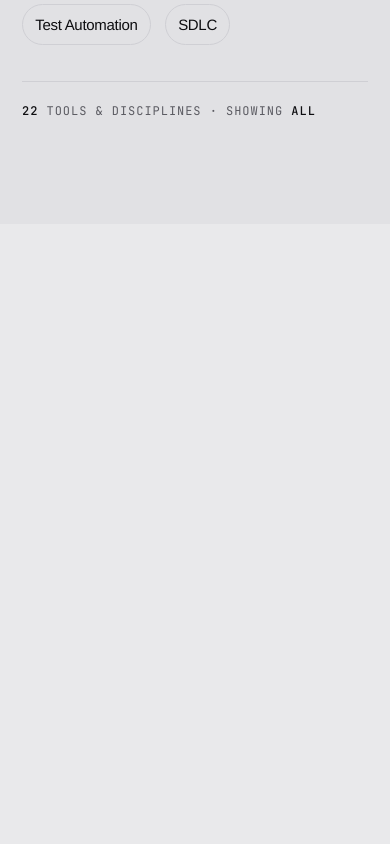
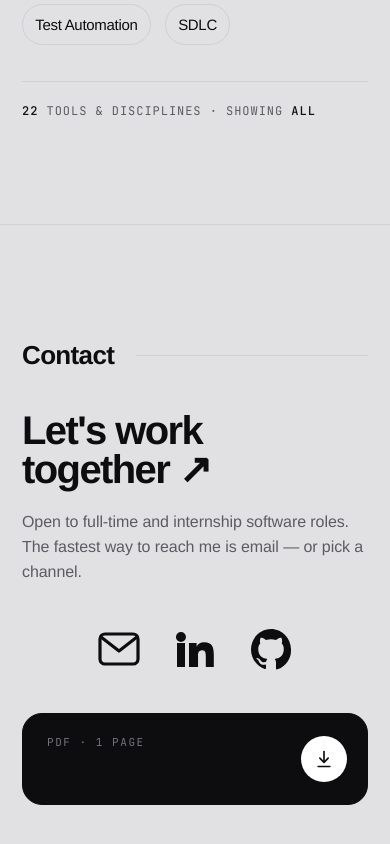
Before and after one commit to PsymonSezArcedera/psarcedera, a Next.js app: page / in a window 390 px wide. Shown: the part 6170-7014 px from the top of the page. Before the commit the page ends 6394 px from the top, so only its background shows below. Built offline with nearby package versions, Linux system fonts and the light colour scheme.

Commit message:
feat: add contact section
"Let's work together" mailto link with arrow tween, social row (Email,
LinkedIn, GitHub — Facebook dropped since no URL was provided), and a
resume download pill with a sheen sweep on hover. Links point at the
real LinkedIn and GitHub profiles.

```diff
--- a/app/page.tsx
+++ b/app/page.tsx
@@ -1,5 +1,6 @@
 import { About } from "@/components/About";
 import { Awards } from "@/components/Awards";
+import { Contact } from "@/components/Contact";
 import { Experience } from "@/components/Experience";
 import { Hero } from "@/components/Hero";
 import { Navbar } from "@/components/Navbar";
@@ -17,6 +18,7 @@ export default function Home() {
         <Awards />
         <Projects />
         <Skills />
+        <Contact />
       </main>
     </>
   );
--- /dev/null
+++ b/components/Contact.tsx
@@ -0,0 +1,153 @@
+import Link from "next/link";
+import { Reveal } from "@/components/Reveal";
+import { SectionHeader } from "@/components/SectionHeader";
+
+const EMAIL = "psarcedera@gmail.com";
+const LINKEDIN = "https://www.linkedin.com/in/psymonsezarcedera/";
+const GITHUB = "https://github.com/PsymonSezArcedera";
+
+function MailIcon() {
+  return (
+    <svg
+      viewBox="0 0 24 24"
+      fill="none"
+      stroke="currentColor"
+      strokeWidth="1.6"
+      strokeLinecap="round"
+      strokeLinejoin="round"
+      className="h-14 w-14 max-[860px]:h-12 max-[860px]:w-12"
+    >
+      <rect x="2.5" y="4.5" width="19" height="15" rx="2.5" />
+      <path d="M3 6l9 7 9-7" />
+    </svg>
+  );
+}
+
+function LinkedInIcon() {
+  return (
+    <svg
+      viewBox="0 0 24 24"
+      fill="currentColor"
+      className="h-14 w-14 max-[860px]:h-12 max-[860px]:w-12"
+    >
+      <path d="M4.98 3.5a2.5 2.5 0 1 1 0 5 2.5 2.5 0 0 1 0-5zM3 9h4v12H3zM9 9h3.8v1.7h.05c.53-1 1.83-2.05 3.77-2.05 4.03 0 4.78 2.65 4.78 6.1V21h-4v-5.4c0-1.29-.02-2.95-1.8-2.95-1.8 0-2.08 1.4-2.08 2.85V21H9z" />
+    </svg>
+  );
+}
+
+function GithubIcon() {
+  return (
+    <svg
+      viewBox="0 0 24 24"
+      fill="currentColor"
+      className="h-14 w-14 max-[860px]:h-12 max-[860px]:w-12"
+    >
+      <path d="M12 2C6.48 2 2 6.58 2 12.25c0 4.53 2.87 8.37 6.84 9.73.5.1.68-.22.68-.49l-.01-1.7c-2.78.62-3.37-1.22-3.37-1.22-.46-1.18-1.11-1.5-1.11-1.5-.91-.64.07-.62.07-.62 1 .07 1.53 1.06 1.53 1.06.9 1.57 2.36 1.12 2.93.85.09-.66.35-1.12.63-1.38-2.22-.26-4.56-1.14-4.56-5.06 0-1.12.39-2.03 1.03-2.75-.1-.26-.45-1.3.1-2.71 0 0 .84-.27 2.75 1.05a9.4 9.4 0 0 1 5 0c1.91-1.32 2.75-1.05 2.75-1.05.55 1.41.2 2.45.1 2.71.64.72 1.03 1.63 1.03 2.75 0 3.93-2.34 4.79-4.57 5.05.36.32.68.94.68 1.9l-.01 2.82c0 .27.18.6.69.49A10.03 10.03 0 0 0 22 12.25C22 6.58 17.52 2 12 2z" />
+    </svg>
+  );
+}
+
+function DownloadIcon() {
+  return (
+    <svg
+      viewBox="0 0 24 24"
+      fill="none"
+      stroke="currentColor"
+      strokeWidth="2"
+      strokeLinecap="round"
+      strokeLinejoin="round"
+      className="h-5 w-5 transition-transform duration-500 group-hover/btn:animate-[dl-bounce_0.9s_ease_infinite]"
+    >
+      <path d="M12 3v12" />
+      <path d="M7 11l5 5 5-5" />
+      <path d="M5 21h14" />
+    </svg>
+  );
+}
+
+export function Contact() {
+  return (
+    <section id="contact" className="border-t border-line bg-band-alt pb-10 pt-[110px]">
+      <div className="wrap">
+        <SectionHeader title="Contact" />
+
+        <div className="mt-9 grid grid-cols-[1.1fr_1fr] items-center gap-14 max-[860px]:grid-cols-1 max-[860px]:gap-10">
+          <Reveal>
+            <div className="text-[clamp(40px,7vw,96px)] font-semibold leading-[0.96] tracking-[-0.04em]">
+              <Link
+                href={`mailto:${EMAIL}`}
+                className="group inline-block transition-transform duration-[400ms] ease-[cubic-bezier(0.16,1,0.3,1)] hover:translate-x-3.5"
+              >
+                Let&apos;s work
+                <br />
+                together{" "}
+                <span className="inline-block transition-transform duration-[400ms] group-hover:translate-x-2.5 group-hover:-translate-y-2.5">
+                  ↗
+                </span>
+              </Link>
+            </div>
+            <p className="mt-[22px] max-w-[380px] text-[16px] text-ink-2">
+              Open to full-time and internship software roles. The fastest way
+              to reach me is email — or pick a channel.
+            </p>
+          </Reveal>
+
+          <Reveal>
+            <div className="group/grid mx-auto flex max-w-[430px] items-center justify-center gap-10 max-[860px]:gap-7">
+              <Link
+                href={`mailto:${EMAIL}`}
+                aria-label="Email"
+                title="Email"
+                className="inline-flex text-ink opacity-100 transition-[transform,opacity] duration-[350ms] ease-[cubic-bezier(0.16,1,0.3,1)] hover:-translate-y-1.5 hover:scale-105 hover:!opacity-100 group-hover/grid:opacity-[0.38]"
+              >
+                <MailIcon />
+              </Link>
+              <a
+                href={LINKEDIN}
+                target="_blank"
+                rel="noopener noreferrer"
+                aria-label="LinkedIn"
+                title="LinkedIn"
+                className="inline-flex text-ink opacity-100 transition-[transform,opacity] duration-[350ms] ease-[cubic-bezier(0.16,1,0.3,1)] hover:-translate-y-1.5 hover:scale-105 hover:!opacity-100 group-hover/grid:opacity-[0.38]"
+              >
+                <LinkedInIcon />
+              </a>
+              <a
+                href={GITHUB}
+                target="_blank"
+                rel="noopener noreferrer"
+                aria-label="GitHub"
+                title="GitHub"
+                className="inline-flex text-ink opacity-100 transition-[transform,opacity] duration-[350ms] ease-[cubic-bezier(0.16,1,0.3,1)] hover:-translate-y-1.5 hover:scale-105 hover:!opacity-100 group-hover/grid:opacity-[0.38]"
+              >
+                <GithubIcon />
+              </a>
+            </div>
+
+            <Link
+              href="/Psymon-Arcedera-Resume.pdf"
+              download
+              className="group/btn relative mt-10 flex max-w-[430px] items-center justify-between gap-4 overflow-hidden rounded-[20px] border border-ink bg-ink p-5 pl-6 text-white transition-transform duration-[400ms] ease-[cubic-bezier(0.16,1,0.3,1)] hover:-translate-y-1"
+            >
+              <span
+                className="pointer-events-none absolute left-[-60%] top-0 z-[1] h-full w-[50%] -skew-x-[18deg] bg-gradient-to-r from-transparent via-white/15 to-transparent group-hover/btn:animate-[sheen_1.1s_ease_forwards]"
+                aria-hidden
+              />
+              <span className="relative z-[2] flex flex-col gap-1">
+                <span className="font-mono text-[11px] uppercase tracking-[0.14em] text-hero-dim">
+                  PDF · 1 page
+                </span>
+                <span className="text-[19px] font-semibold tracking-[-0.01em]">
+                  Download my résumé
+                </span>
+              </span>
+              <span className="relative z-[2] flex h-[46px] w-[46px] shrink-0 items-center justify-center rounded-full bg-white text-ink">
+                <DownloadIcon />
+              </span>
+            </Link>
+          </Reveal>
+        </div>
+      </div>
+    </section>
+  );
+}
```
